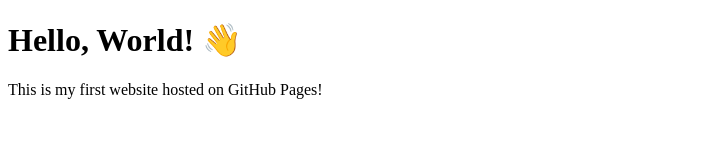
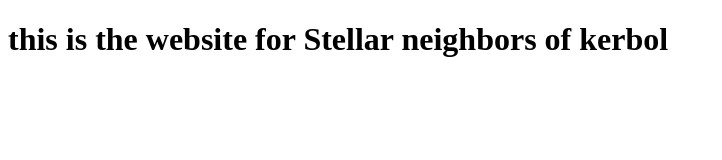
Before and after one commit to owiegamer/Stellar-neighbors-of-kerbol, a plain HTML site: page index.html in a window 1280 px wide. Shown: the whole page, without its empty margins (0-722 px from the left). Drawn offline with Linux system fonts and the light colour scheme.

Commit message:
Update index.html

```diff
--- a/index.html
+++ b/index.html
@@ -2,10 +2,10 @@
 <html lang="en">
 <head>
   <meta charset="UTF-8">
-  <title>My First Website</title>
+  <title>Stellar neighbors of kerbol</title>
 </head>
 <body>
-  <h1>Hello, World! 👋</h1>
-  <p>This is my first website hosted on GitHub Pages!</p>
+  <h1>this is the website for Stellar neighbors of kerbol</h1>
+
 </body>
 </html>
```
